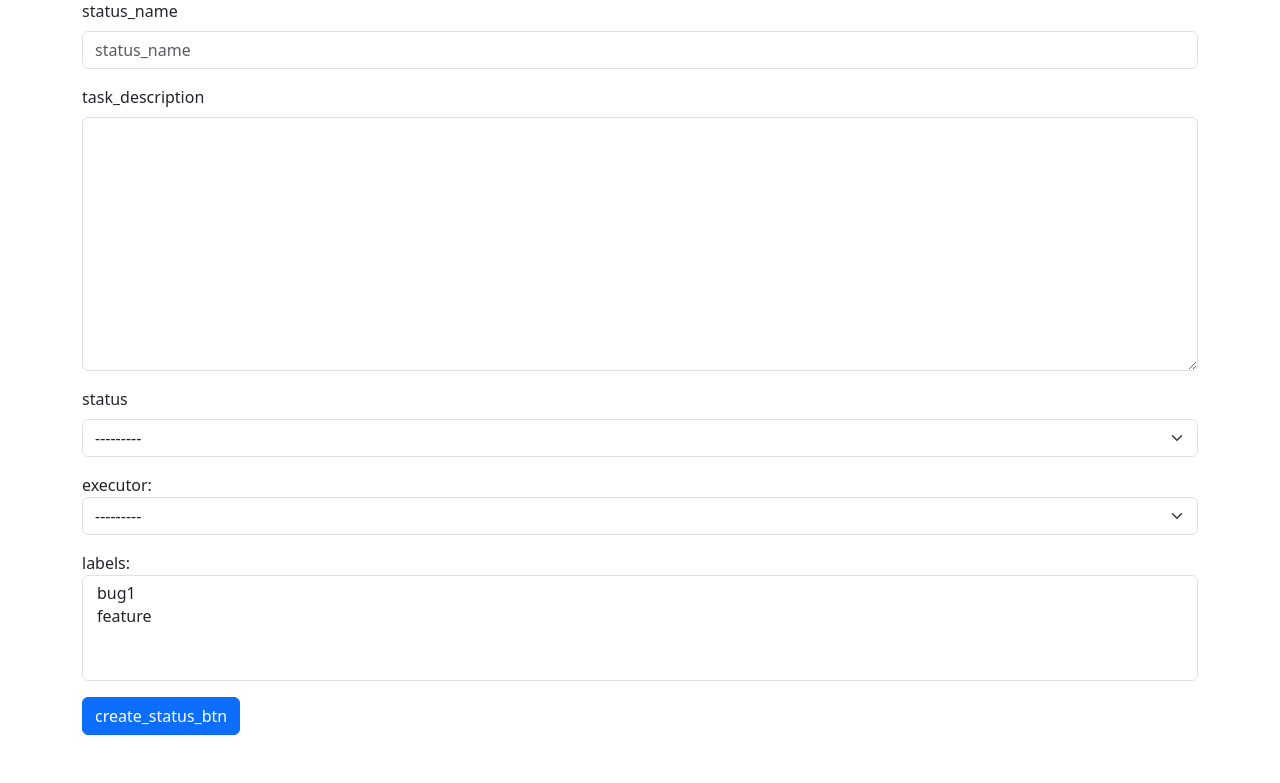
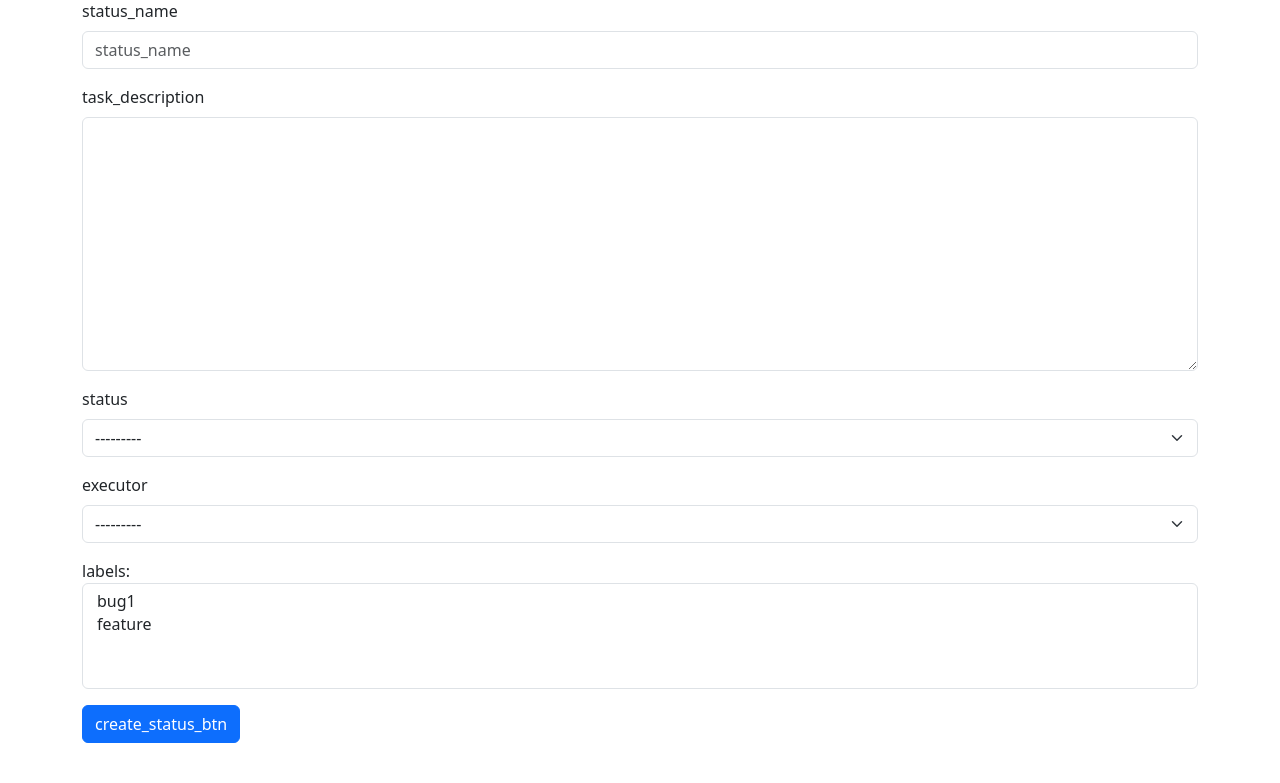
Before and after one commit to mkolotovich/python-project-52, a Django app: page /tasks/create/ in a window 1280 px wide. Shown: the part 137-920 px from the top of the page. Run offline with Django 4.2, Linux system fonts and the light colour scheme; a user stored in the database is signed in; data comes from the database, SQL or seed files in the repository; some libraries are stand-ins or nearby versions.

Commit message:
change executor label

```diff
--- a/task_manager/tasks/templates/tasks/new.html
+++ b/task_manager/tasks/templates/tasks/new.html
@@ -52,7 +52,7 @@
             {% elif field.name == 'executor' %}
                 <div class="mb-3">
                     {{ field.errors }}
-                    {{ field.label_tag }}
+                    <label class="form-label" for="id_executor">{{ field.label }}</label>
                     <select name="{{ field.name }}" class="form-select" id="id_{{ field.name }}">
                         {% if field.field.queryset.exists %}
                             <option value="">---------</option>
```
